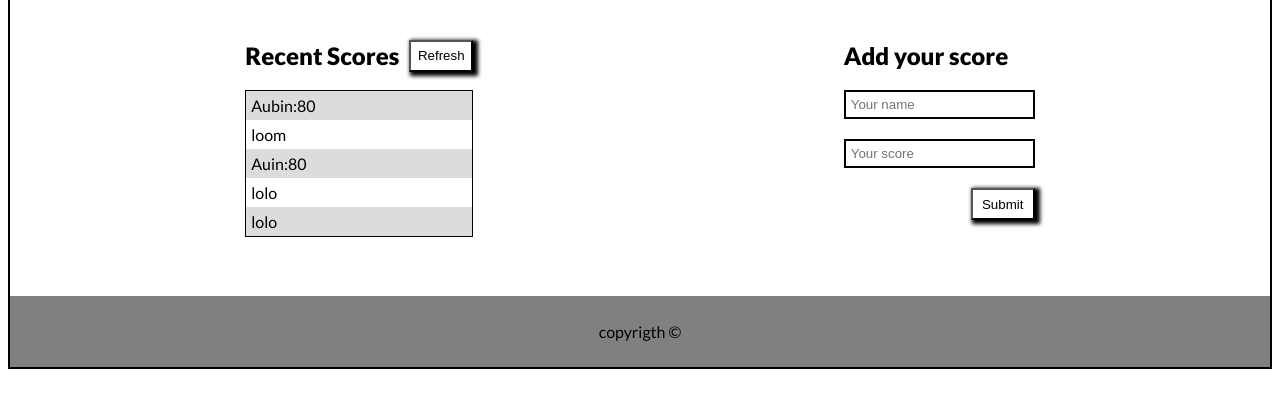
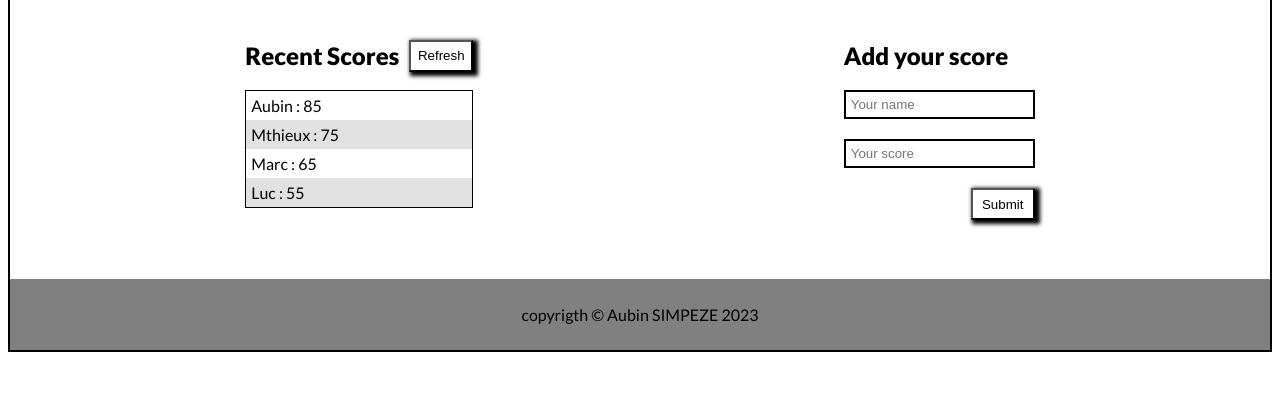
Before and after one commit to aubinleyoung/Leaderboard-App, a website built with webpack: page src/index.html in a window 1280 px wide. Shown: the part 133-540 px from the top of the page. Built offline with nearby package versions, Linux system fonts and the light colour scheme.

Commit message:
Add array to store datas in the index.js

```diff
--- a/src/index.html
+++ b/src/index.html
@@ -19,12 +19,6 @@
 
           <div class="srores-list-container">
 
-            <div class="scores-list">Aubin:80</div>
-            <div class="scores-list">loom</div>
-            <div class="scores-list">Auin:80</div>
-            <div class="scores-list">lolo</div>
-            <div class="scores-list">lolo</div>
-
           </div>
         </div>
 
@@ -44,7 +38,7 @@
 
 
    <footer class="footer">
-    <p> copyrigth &copy </p>
+    <p> copyrigth &copy Aubin SIMPEZE 2023</p>
    </footer>
   </body>
 </html>
--- a/src/index.js
+++ b/src/index.js
@@ -1,2 +1,26 @@
 import _ from 'lodash';
 import './style.css';
+ const listBlock=document.querySelector('.srores-list-container');
+const scores =[
+{
+  name:'Aubin',
+  score:85,
+},
+{
+  name:'Mthieux',
+  score:75,
+},
+{
+  name:'Marc',
+  score:65,
+},
+{
+  name:'Luc',
+  score:55,
+}
+];
+scores.map((e)=>{
+  listBlock.innerHTML+=`
+  <div class="scores-list">${e.name} : ${e.score}</div>
+  `
+})
--- a/src/style.css
+++ b/src/style.css
@@ -31,8 +31,8 @@ padding: 10px 30px 20px 30px;
 .scores-list{
   padding: 5px;
 }
-.scores-list:nth-child(odd) {
-  background-color: rgba(128, 128, 128, 0.276);
+.scores-list:nth-child(even) {
+  background-color: #dddd;
 }
 .refresh{
   width: 4rem;
```
